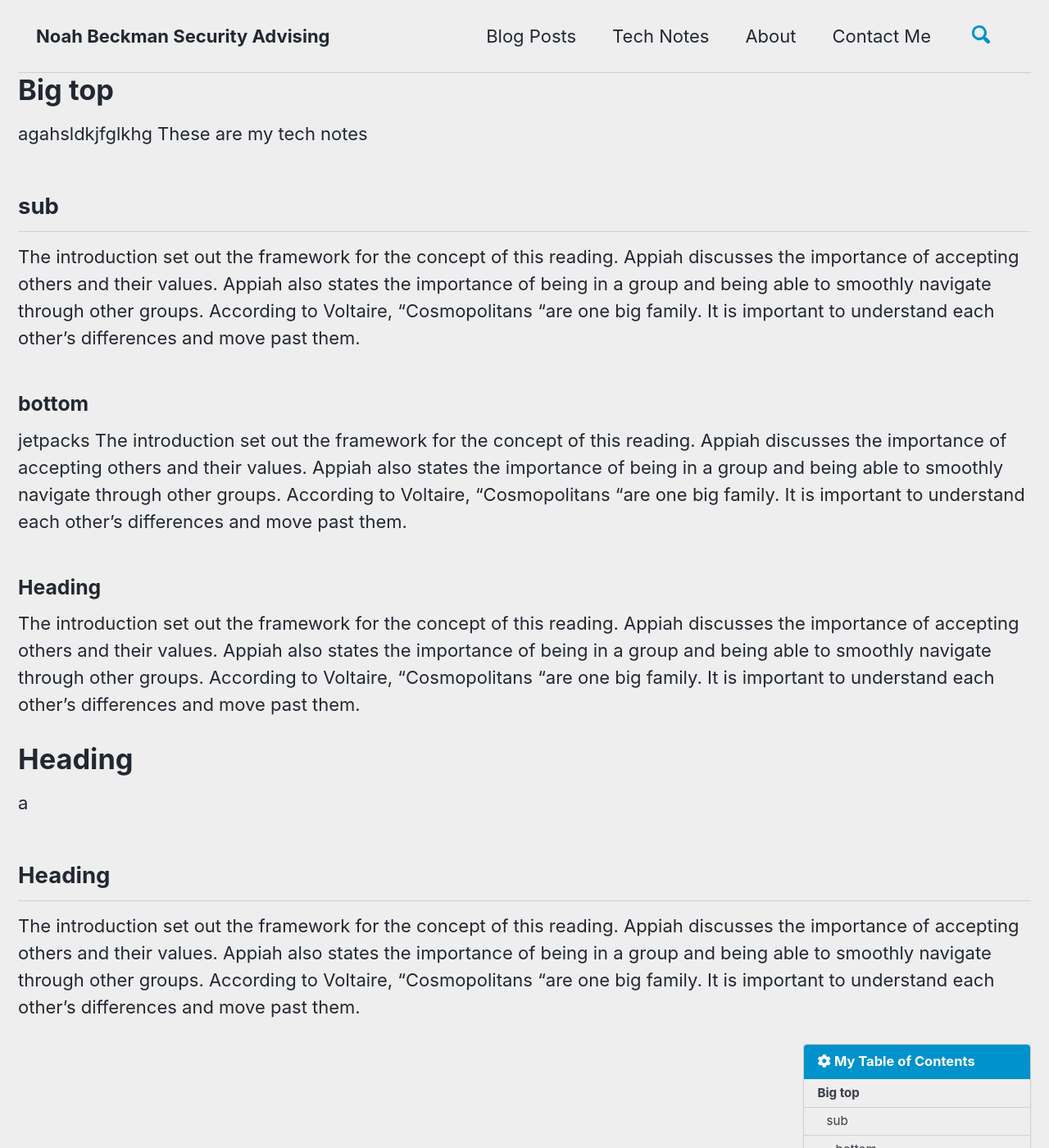
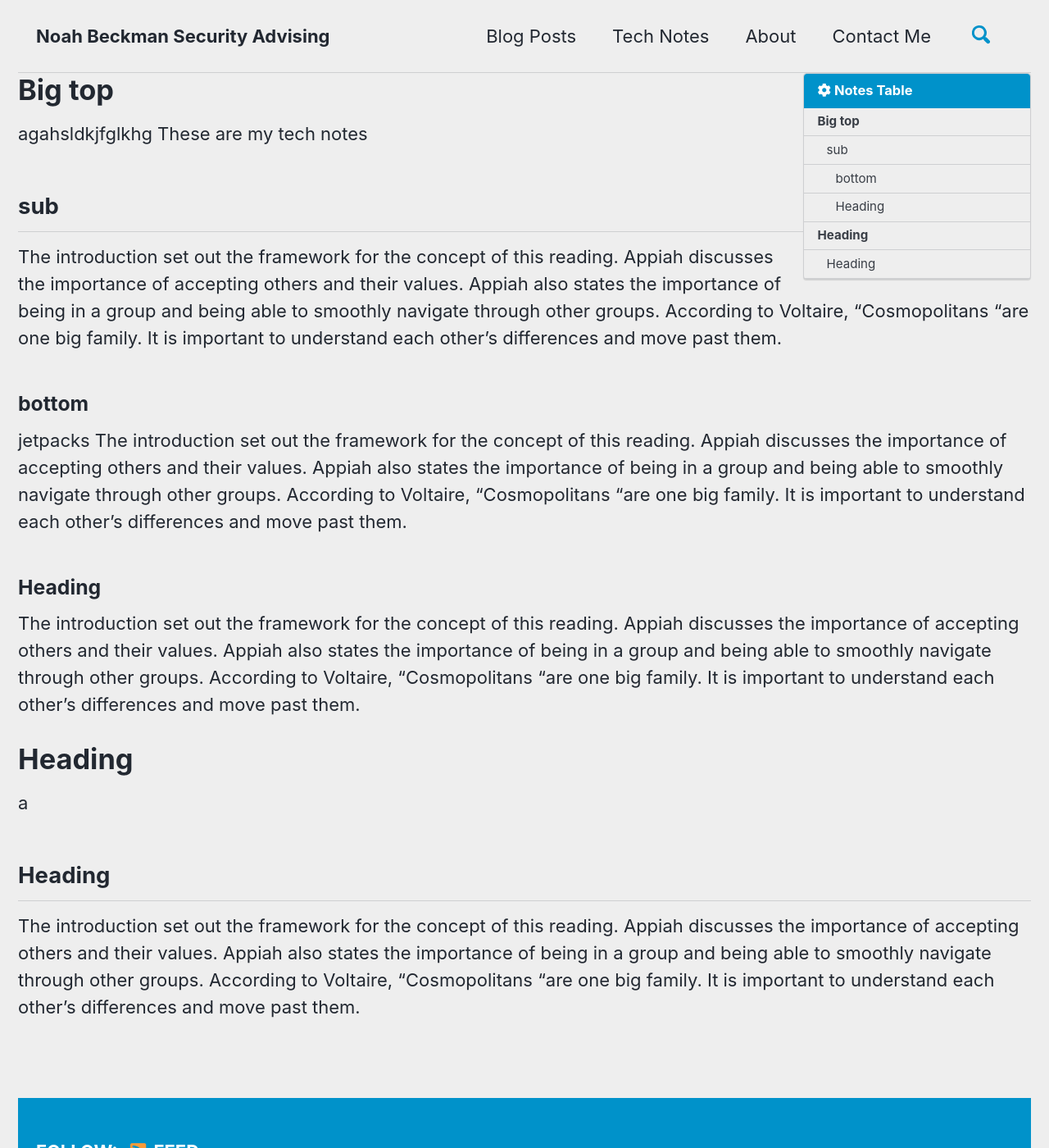
Before and after one commit to CyberM00se/Website, a Jekyll site: the page built from _pages/TechNotes.md, in a window 1280 px wide and 1400 px high. Shown: the whole window at 82% size. Built offline with Jekyll 4.4.1, drawn with Linux system fonts in a browser that asks for light colours; cached includes are drawn as plain includes; our own code applies the rules of GitHub Pages for plain Markdown files; some of the changed text lies outside the part shown.

Commit message:
Update TechNotes.md

```diff
--- a/_pages/TechNotes.md
+++ b/_pages/TechNotes.md
@@ -6,6 +6,8 @@ toc: true
 toc_label: "Table for net"
 
 ---
+{% include toc icon="cog" title="Notes Table" %}
+
 # Big top
 agahsldkjfglkhg
 These are my tech notes
@@ -22,5 +24,3 @@ The introduction set out the framework for the concept of this reading. Appiah d
 a
 ## Heading
 The introduction set out the framework for the concept of this reading. Appiah discusses the importance of accepting others and their values. Appiah also states the importance of being in a group and being able to smoothly navigate through other groups. According to Voltaire, “Cosmopolitans “are one big family. It is important to understand each other’s differences and move past them.
-
-{% include toc icon="cog" title="My Table of Contents" %}
```
